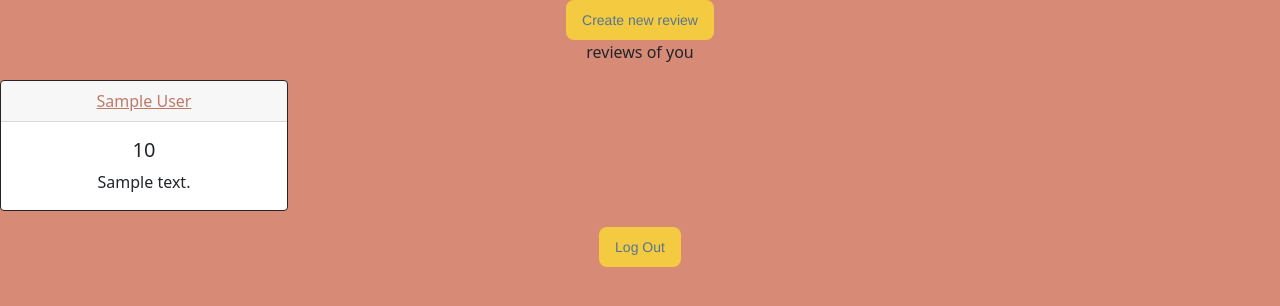
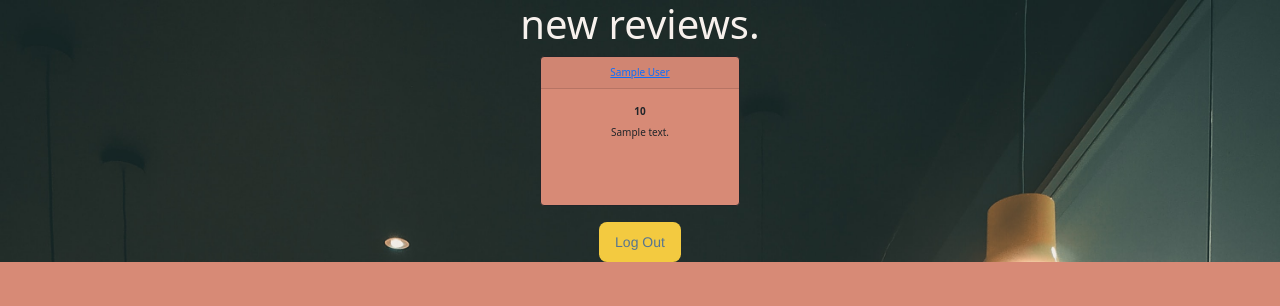
Before and after one commit to sarastevens123/hackbright_project, a Flask app: page /restaurant-home in a window 1280 px wide. Shown: the top 306 px of the page. Run offline with Flask 2, Linux system fonts and the light colour scheme; the visitor is signed in with stand-in values (Sample User, id 1); tables that the repository leaves empty hold one stand-in row (values such as "Sample post").

```diff
--- a/server.py
+++ b/server.py
@@ -237,6 +237,7 @@ def submit_restaurant_rating(restaurant_id=None):
 
 
     user_id= int(session['user'])
+
     restaurant_id = int(restaurant_id) if restaurant_id else restaurant_id
 
     if request.method == 'POST':
--- a/static/stylesheet.css
+++ b/static/stylesheet.css
@@ -53,12 +53,21 @@
 
 
 #right-col {
-  width: 100vw;
-  height: 100vh;
-  background-image: url("nigerian-restaurant.jpg");
-  background-size: 100%;
+  width: 100%;
+  height: 100%;
+  background-image: url("plate.jpg");
+  background-size: cover;
 
 }
+
+.profile-page {
+  width: 100%;
+  height: 100%;
+  background-image: url("nigerian-restaurant.jpg");
+  background-size: cover;
+
+}
+
 
 #logo-background {
   width: 100vw;
@@ -105,12 +114,10 @@ textarea {
   margin: 8px auto;
 }
 
-a {
-  color:#bf7967;
-}
+h1 {
+  color:#f7f1ed;
+  font: bold;
 
-h1 {
-  color:#f7f1ed
 }
 
 #logo-image {
@@ -141,7 +148,7 @@ h1 {
 	border-radius: 15px;
 	padding: 15px;
 	width: 250px;
-  height: 250px;
+  height: 300px;
   margin-top: 25px;
 
 }
@@ -178,3 +185,13 @@ placeholder {
   align-items: center;
   width: 300px;
 }
+
+.review-cards {
+
+  font-size: 10px;
+}
+
+.card-title {
+  font-size: 10px;
+  font-weight: bold;
+}
--- a/templates/restaurant-home.html
+++ b/templates/restaurant-home.html
@@ -2,15 +2,15 @@
 {% block content %}
 
 <body style="background-color: #d78a76;" class="text-center">
+  <div class="profile-page">
 
+<!-- <form action="/user-rating">
+    <button class="button-1">Create new review</button>
+</form> -->
 
-<form action="/user-rating">
-    <button class="button-1">Create new review</button>
-</form>
-
-<p>reviews of you</p>
+<h1>new reviews.</h1>
 {% for rating in restaurant_ratings %}
-<div class="card border-dark mb-3" style="max-width: 18rem;">
+<div class="card border-dark mb-3 mx-auto review-cards" style="width: 200px; height: 150px; background-color:#d78a76 ;">
     <div class="card-header"><a href="/user-rating?user_id={{ rating.user_id}}">{{ rating.user.fname  }} {{ rating.user.lname  }}</a></div>
     <div class="card-body">
       <h5 class="card-title">{{ rating.rating_score }}</h5>
@@ -33,6 +33,6 @@
 
 
 
-
+</div>
 </body>
 {% endblock %}
--- a/templates/user-rating-form.html
+++ b/templates/user-rating-form.html
@@ -1,7 +1,9 @@
 {% extends 'base.html' %}
 {% block content %}
+
 <body class="text-center">
 <div id="right-col">
+    <img src="static/logo_transparent_background.png" style="width: 150px; height: 65px;">
     <div class="row">
         <div class="col-md-12">
             <div class="col-md-8" style="display: inline-block;">
```
Also changed, not shown: templates/guest-home.html (+5 -5 lines).
